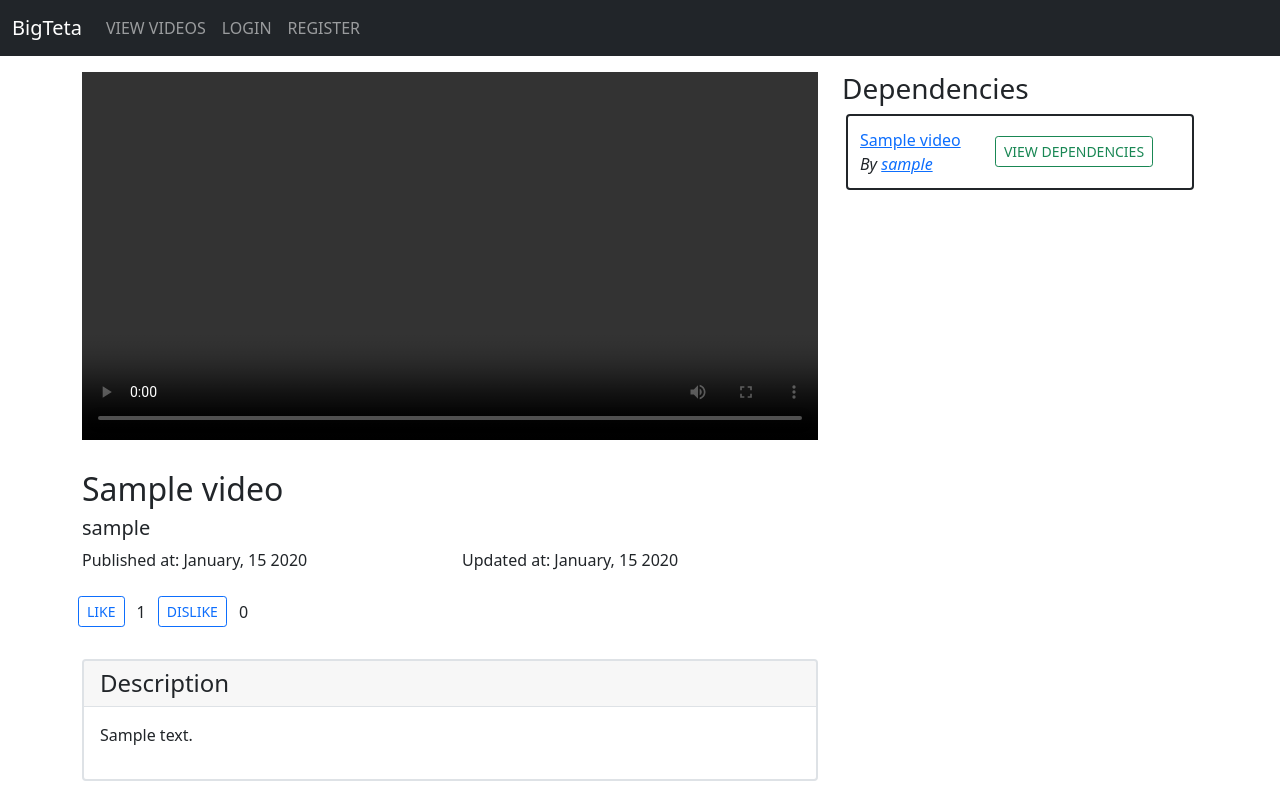
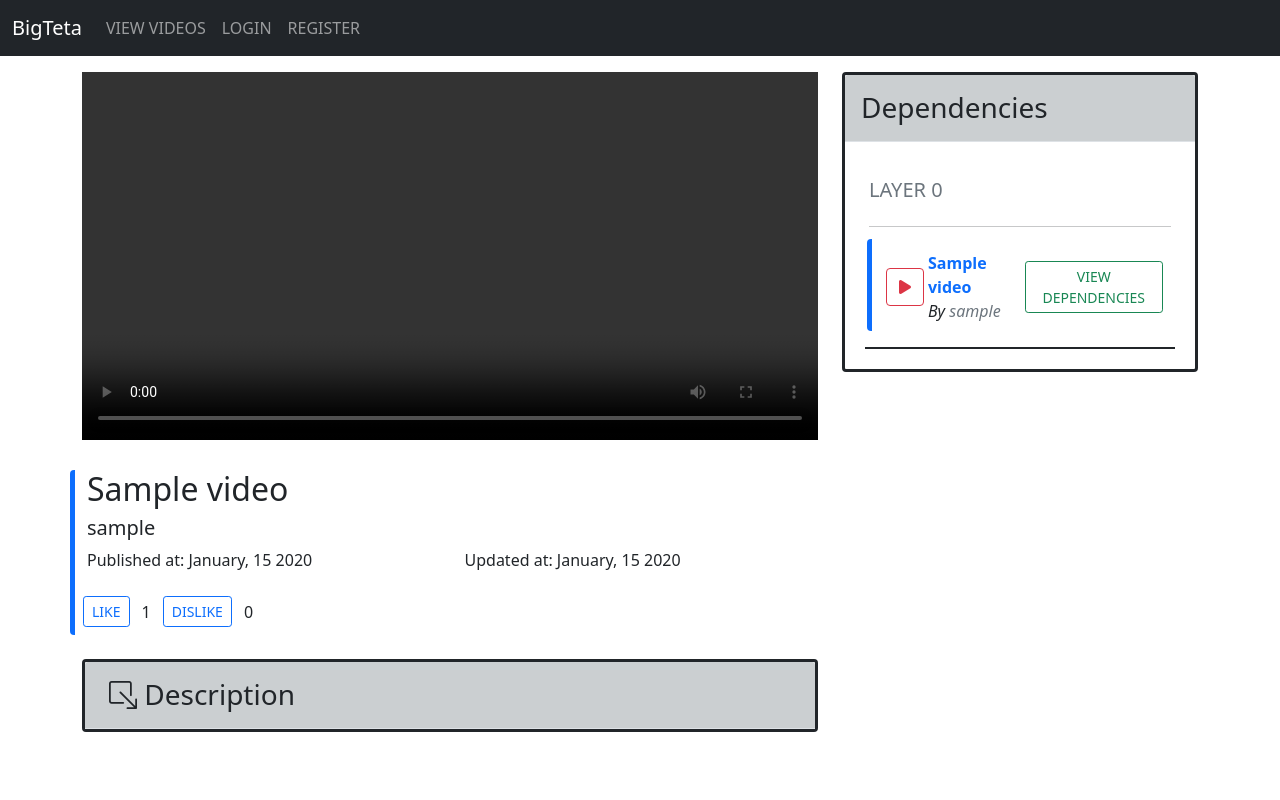
Before and after one commit to warleon/IS-project, a Django app: page /show?id=1 in a window 1280 px wide. Run offline with Django 4.2, Linux system fonts and the light colour scheme; tables that the repository leaves empty hold one stand-in row (values such as "Sample post"); some libraries are stand-ins or nearby versions.

Commit message:
feat: Show Video finished

```diff
--- a/webServer/project/Webserver/BigTeta/forms.py
+++ b/webServer/project/Webserver/BigTeta/forms.py
@@ -17,9 +17,8 @@ class DocumentForm(forms.Form):
     description = forms.CharField(
         label = 'Description',
         strip = True,
-        widget = forms.TextInput(
+        widget = forms.Textarea(
             attrs = {
-                'style': 'width: 100%',
-                'class': 'myfieldclass'
+                'class': 'w-100'
             })
     )
--- a/webServer/project/Webserver/BigTeta/templates/base.html
+++ b/webServer/project/Webserver/BigTeta/templates/base.html
@@ -20,6 +20,8 @@
     <link href="https://cdn.jsdelivr.net/npm/bootstrap-icons@1.8.3/font/bootstrap-icons.css" rel="stylesheet">
 
     <!-- BigTeta CSS -->
+    <link rel="stylesheet" href="https://cdnjs.cloudflare.com/ajax/libs/font-awesome/6.1.1/css/all.min.css"
+    integrity="sha512-KfkfwYDsLkIlwQp6LFnl8zNdLGxu9YAA1QvwINks4PhcElQSvqcyVLLD9aMhXd13uQjoXtEKNosOWaZqXgel0g==" crossorigin="anonymous" referrerpolicy="no-referrer" />
 
     <!-- BigTeta favicon -->
     <link rel="shortcut icon" type="image/png" href="{% static 'images/favicon.ico' %}"/>
--- a/webServer/project/Webserver/BigTeta/templates/showVideo.html
+++ b/webServer/project/Webserver/BigTeta/templates/showVideo.html
@@ -18,16 +18,24 @@
             </div>
           </div>
           <!-- Video content END -->
-          <div class="col-12">
+          <div class="col-12 border-start border-primary border-5 rounded">
             <!-- Video details START -->
             <div class="row">
-              <div class="row col-md-auto">
-                <h2 class="col"> {{ video.title }} </h2>
+              <div class="row">
+                <!-- Video title START -->
+                <div class="d-flex col-md-auto align-items-center">
+                  <h2 class="d-inline"> {{ video.title }} </h2>
                 {% if user.is_authenticated %}
                   {% if user.id == video.author.id %}
-                <a href="/update?id={{ video.id }}" class="col btn btn-light" role="button" aria-disabled="true"><i class="bi bi-pencil"></i></a>
+                    <a href="/update?id={{ video.id }}"
+                      class="d-inline btn btn-light"
+                      role="button" aria-disabled="true">
+                        <i class="bi bi-pencil-square"></i>
+                    </a>
                   {% endif %}
                 {% endif %}
+                </div>
+                <!-- Video item END -->
               </div>
               <h5> {{ video.author.username }} </h5>
             </div>
@@ -64,15 +72,22 @@
           </div>
           <!-- Description content START -->
           <div class="col-12">
-            <div class="card border border-2">
+            <div class="card border border-dark border-3">
               <!-- Description header START -->
-              <div class="card-header border-bottom">
-                <h4 class="mb-0"> Description </h4>
+              <div class="bg-secondary card-header border-bottom py-3" style="--bs-bg-opacity: .35;"
+                  data-bs-toggle="collapse"
+                  href="#collapseDescription"
+                  role="button"
+                  aria-expanded="false"
+                  aria-controls="collapseDescription">
+                <h3 class="mb-0"> <i class="bi bi-box-arrow-down-right ms-2 fw-bold"></i> Description </h3>
               </div>
               <!-- Description header END -->
               <!-- Description body START -->
+              <div class="collapse" id="collapseDescription">
                 <div class="card-body">
                   <p class="fw-light"> {{ video.description }} </p>
+                </div>
               </div>
               <!-- Description body END -->
             </div>
@@ -83,10 +98,15 @@
       <!-- Main content START -->
       <!-- Dependencies sidebar START -->
       <div class="col-lg-4">
-        <h3>
+        <div class="card border border-dark border-3">
+          <div class="bg-secondary card-header border-bottom py-3" style="--bs-bg-opacity: .35;">
+            <h3 class="mb-0">
               Dependencies
             </h3>
-        <div id="dependencies" data-id="{{ video.id }}"></div>
+          </div>
+          <div class="card-body" id="dependencies" data-id="{{ video.id }}">
+          </div>
+        <div>
       </div>
       <!-- Dependencies sidebar END -->
     </div>
--- a/webServer/project/Webserver/static/js/showVideo.js
+++ b/webServer/project/Webserver/static/js/showVideo.js
@@ -1,31 +1,15 @@
 function addVideo(video, layer) {
   let wrapper_txt = `<div
-                      class="row g-1 p-2">
+                      class="row g-1 p-2 border-start border-primary border-5 rounded">
                     </div>`
   let wrapper = $(wrapper_txt);
 
-  let details_txt = `<div class="col-4"></div>`
-  let details = $(details_txt)
-
-  let title = $("<div></div>");
-
-  let author_txt = `<div
-                      class="fw-light fst-italic">
-                    </div>`
-  let author = $(author_txt);
-
-  // Button text for styled design
-  let div_btn_txt = `<div
-                      class="col d-flex justify-content-center align-items-center">
-                    </div>`
-  let div_btn = $(div_btn_txt)
-  let btn_txt = `<button
-                  type="button"
-                  class="btn btn-outline-success btn-sm
-                  text-uppercase text-wrap text-break">
-                    view dependencies
-                </button>`;
-  let btn = $(btn_txt);
+  let wrapper_btn_txt = `<div
+                          class="d-flex align-items-center">
+                        </i></div>`
+  let wrapper_btn_a = $(`<a
+                        class="mx-1 btn btn-outline-danger btn-round mb-0">
+                        <i class="fa-solid fa-play"></i></a>`);
 
   var currentURL = new URL($(location).attr('href'));
   var search_params = currentURL.searchParams;
@@ -35,17 +19,48 @@ function addVideo(video, layer) {
   currentURL.search = search_params.toString();
   var newURL = currentURL.toString();
 
-  let title_a = $("<a></<a>")
+  wrapper_btn_a.attr('href', newURL)
+  let wrapper_btn = $(wrapper_btn_txt)
+  wrapper_btn.append(wrapper_btn_a)
+
+  let details_txt = `<div class="col"></div>`
+  let details = $(details_txt)
+
+  let title = $(`<div
+                  ></div>`);
+
+  let author_txt = `<div
+                      class="fw-light fst-italic">
+                    </div>`
+  let author = $(author_txt);
+
+  // Button text for styled design
+  let div_btn_txt = `<div
+                      class="col-lg-6 col-md-auto d-flex justify-content-sm-end align-items-center">
+                    </div>`
+  let div_btn = $(div_btn_txt)
+  let btn_txt = `<button
+                  type="button"
+                  class="btn btn-outline-success btn-sm
+                  text-uppercase text-wrap">
+                    view dependencies
+                </button>`;
+  let btn = $(btn_txt);
+
+  let title_a = $(`<a
+                    class="text-decoration-none text-primary fw-bold"
+                    ></a>`)
 
   title_a.text(video.title);
-  title_a.attr('href', newURL)
   title.append(title_a)
 
   var url2 = new URL( window.location.protocol + "//" + window.location.host + "/dashboard" );
 
   url2.searchParams.set('id',video.author.id);
 
-  let userName = $("<a></<a>")
+  let userName = $(`<a
+                    class="text-decoration-none text-secondary"
+                    ></<a>`)
 
   userName.text(video.author.username);
   userName.attr('href',url2.toString());
@@ -64,20 +79,26 @@ function addVideo(video, layer) {
     addLayer(video.id, level);
   })
 
-  details.append(title);
-  details.append(author);
+  let details_author_txt = `<div class="w-100"></div>`
+  let details_author = $(details_author_txt)
+
+  details_author.append(title);
+  details_author.append(author);
+  wrapper_btn.append(details_author)
+  details.append(wrapper_btn)
   div_btn.append(btn)
 
   wrapper.append(details)
   wrapper.append(div_btn);
 
+  layer.append("<hr>");
   layer.append(wrapper);
 }
 
 function addLayer(videoId, level) {
   // Create styled layer
   let layer_txt = `<div
-                    class='border border-2 border-dark rounded m-1 p-1'>
+                    class='m-1 px-1 py-3 border-bottom border-2 border-dark'>
                   </div>`
   let layer = $(layer_txt);
   layer.attr("data-level", level);
@@ -92,6 +113,7 @@ function addLayer(videoId, level) {
     },
     success: (data) => {
       if (data.length) {
+        layer.append($(`<h5 class="mb-4 text-wrap text-uppercase text-bold text-secondary">Layer ` + level + `</h5>`))
         for (video of data) {
           addVideo(video, layer);
         }
```
Also changed, not shown: webServer/project/Webserver/BigTeta/templates/upload.html (+11 -4 lines), webServer/project/Webserver/static/css/upload.css (+0 -7 lines). Lines whose indentation alone changed are shown as unchanged.
